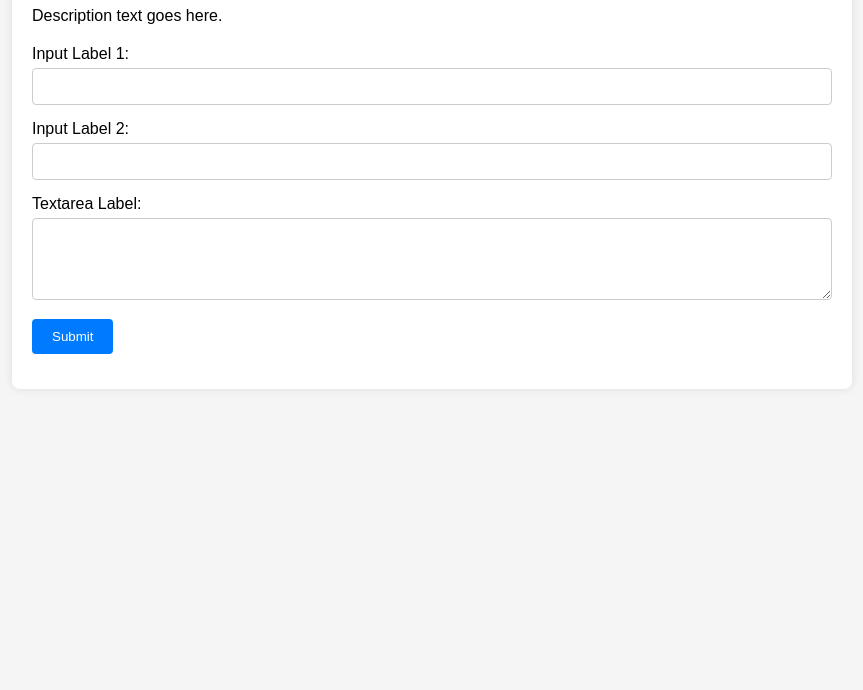
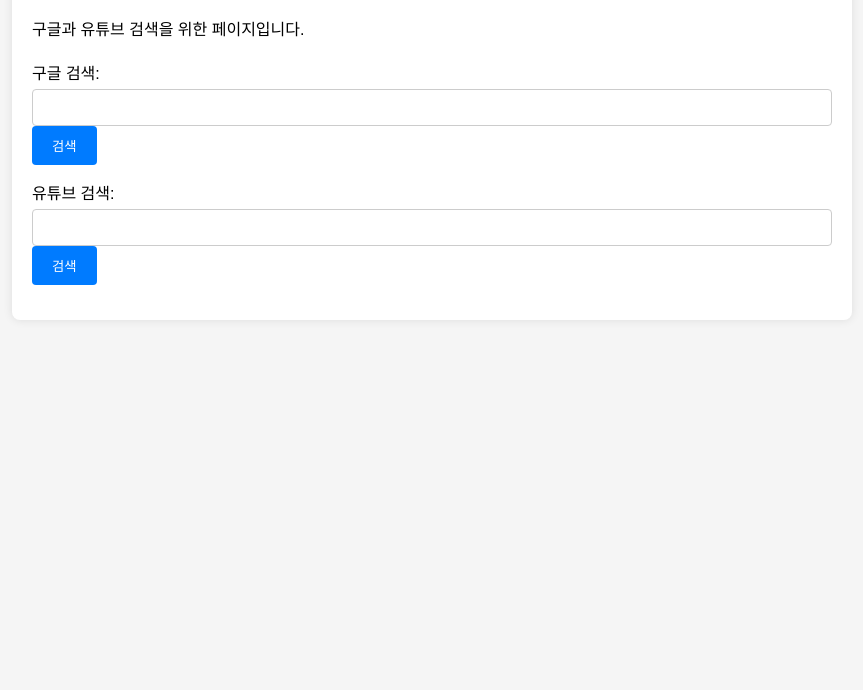
Before and after one commit to prb713/test, a plain HTML site: page index.html in a window 1280 px wide. Shown: the part 110-800 px from the top of the page, without its empty margins (208-1071 px from the left). Drawn offline with Linux system fonts and the light colour scheme.

Commit message:
Update index.html

```diff
--- a/index.html
+++ b/index.html
@@ -1,9 +1,9 @@
 <!DOCTYPE html>
-<html lang="en">
+<html lang="ko">
 <head>
     <meta charset="UTF-8">
     <meta name="viewport" content="width=device-width, initial-scale=1.0">
-    <title>Document</title>
+    <title>검색 페이지</title>
     <style>
         body {
             font-family: Arial, sans-serif;
@@ -34,14 +34,11 @@
             display: block;
             margin-bottom: 5px;
         }
-        .form-group input, .form-group textarea {
+        .form-group input {
             width: calc(100% - 22px);
             padding: 10px;
             border: 1px solid #ccc;
             border-radius: 4px;
-        }
-        .form-group textarea {
-            resize: vertical;
         }
         .form-group button {
             padding: 10px 20px;
@@ -58,26 +55,23 @@
 </head>
 <body>
     <div class="container">
-        <h1>Title</h1>
-        <p>Description text goes here.</p>
+        <h1>검색 페이지</h1>
+        <p>구글과 유튜브 검색을 위한 페이지입니다.</p>
 
         <div class="form-group">
-            <label for="input1">Input Label 1:</label>
-            <input type="text" id="input1" name="input1">
+            <label for="google-search">구글 검색:</label>
+            <form action="https://www.google.com/search" method="get" target="_blank">
+                <input type="text" id="google-search" name="q">
+                <button type="submit">검색</button>
+            </form>
         </div>
 
         <div class="form-group">
-            <label for="input2">Input Label 2:</label>
-            <input type="text" id="input2" name="input2">
-        </div>
-
-        <div class="form-group">
-            <label for="textarea">Textarea Label:</label>
-            <textarea id="textarea" name="textarea" rows="4"></textarea>
-        </div>
-
-        <div class="form-group">
-            <button type="submit">Submit</button>
+            <label for="youtube-search">유튜브 검색:</label>
+            <form action="https://www.youtube.com/results" method="get" target="_blank">
+                <input type="text" id="youtube-search" name="search_query">
+                <button type="submit">검색</button>
+            </form>
         </div>
     </div>
 </body>
```
